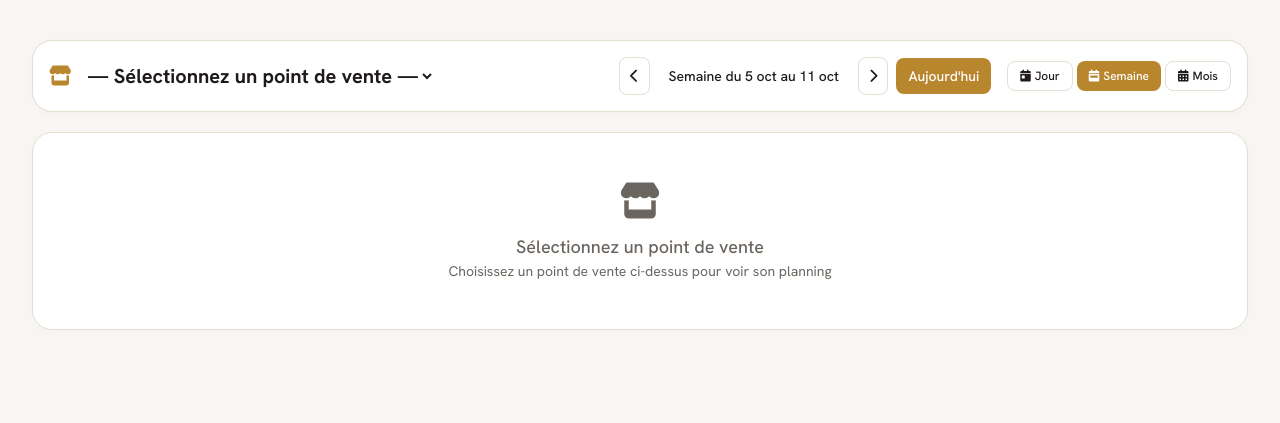
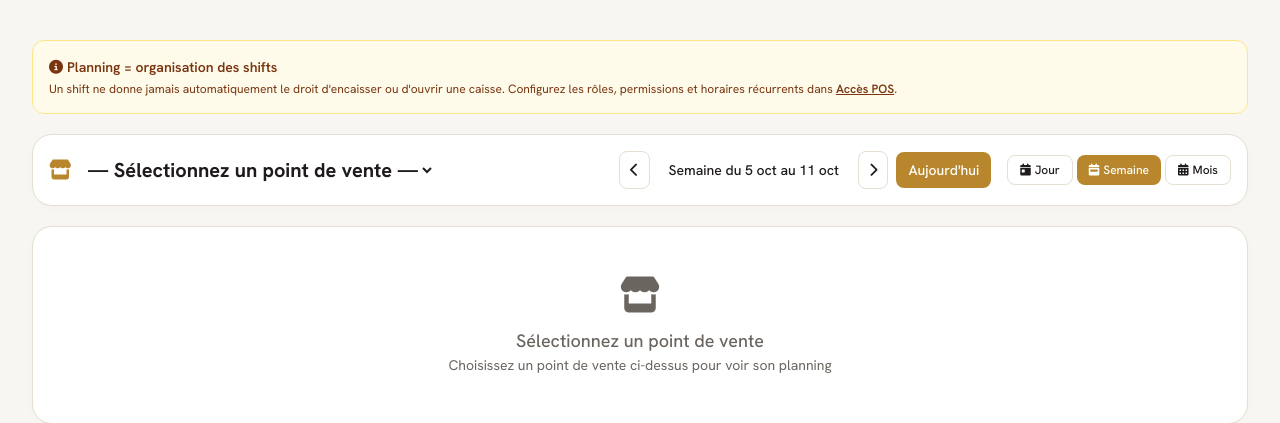
Before and after one commit to bahdev223/hotel-saas, a Django app: template apps/pos/templates/pos/planning.html in a window 1280 px wide. Shown: the part 125-548 px from the top of the page. Run offline with Django 5.2, Linux system fonts and the light colour scheme; the template is opened without the code that fills it: most values are stand-ins (such as "Sample title", 1, 10 or a date in 2020); some libraries are stand-ins or nearby versions.

Commit message:
ui(pos): explain planning versus POS permissions

```diff
--- a/apps/pos/templates/pos/planning.html
+++ b/apps/pos/templates/pos/planning.html
@@ -116,6 +116,17 @@
 
 {% block content %}
 <div x-data="planningPvApp()" x-init="init()" class="space-y-5">
+
+    <div class="rounded-xl border border-amber-200 bg-amber-50 p-4 text-sm text-amber-900">
+        <div class="font-semibold">
+            <i class="fas fa-circle-info mr-1"></i>Planning = organisation des shifts
+        </div>
+        <p class="mt-1 text-xs">
+            Un shift ne donne jamais automatiquement le droit d'encaisser ou d'ouvrir une caisse.
+            Configurez les rôles, permissions et horaires récurrents dans
+            <a href="{% url 'pos:acces' %}" class="font-semibold underline">Accès POS</a>.
+        </p>
+    </div>
 
     <!-- ==================== SÉLECTEUR POINT DE VENTE ==================== -->
     <div class="card-bro card-bro-static p-4">
```
